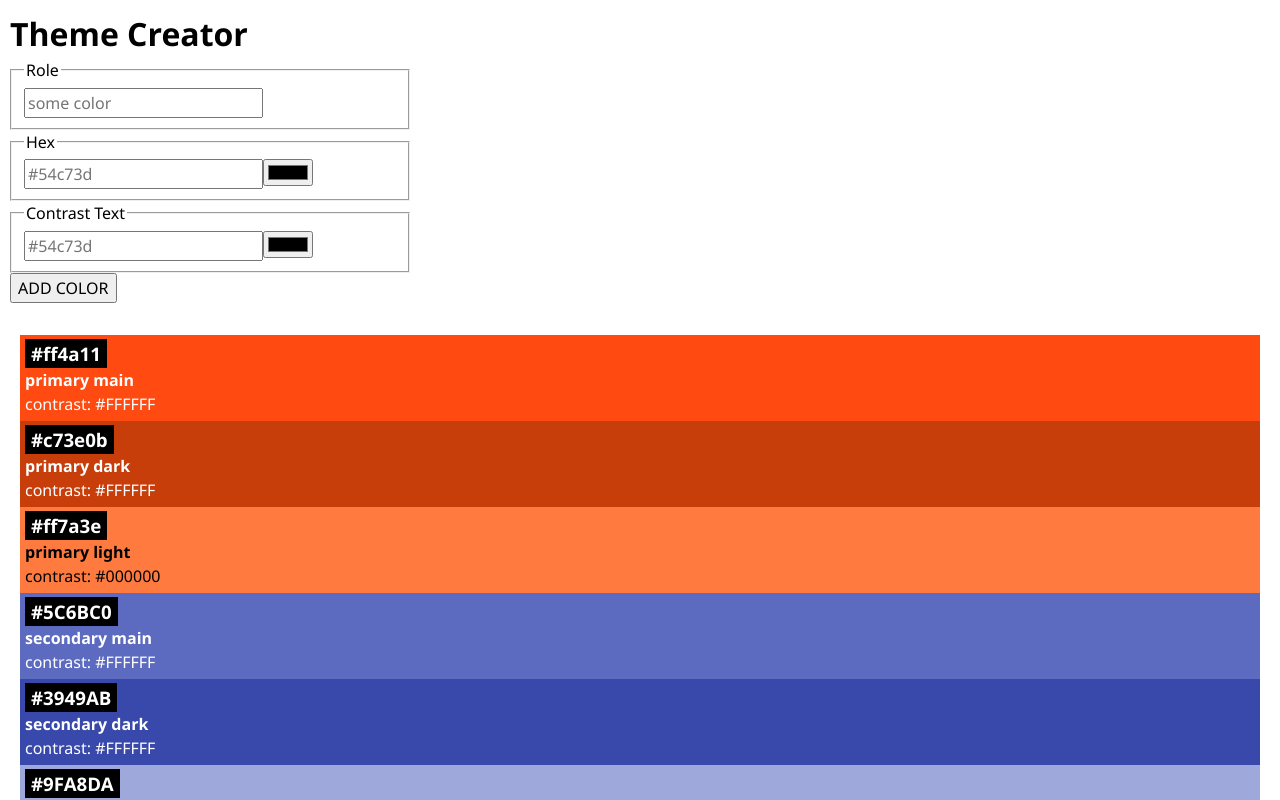
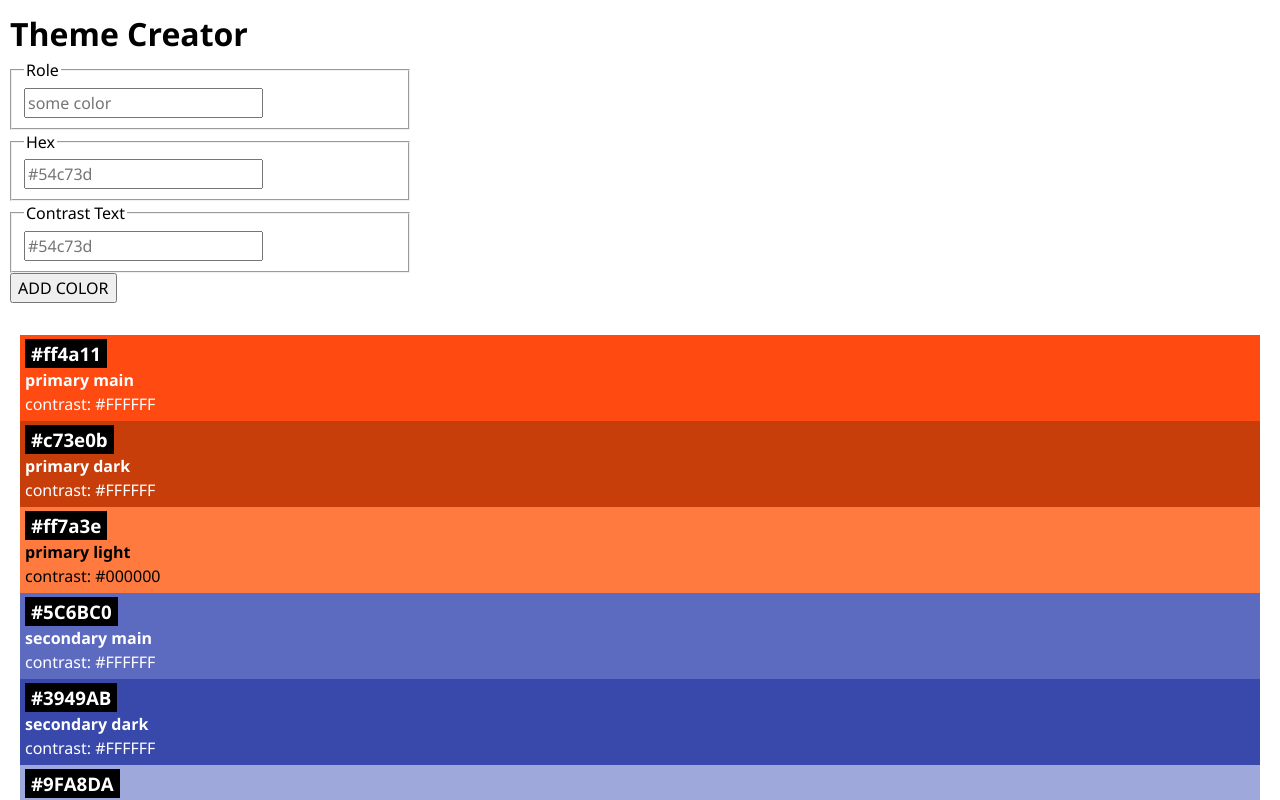
Before and after one commit to StephMode/iro, a React (Vite) app: page / in a window 1280 px wide. Shown: the top 800 px of the page. Built offline with nearby package versions, Linux system fonts and the light colour scheme.

Commit message:
Add handleSubmit fn to store form data

```diff
--- a/src/Components/ColorForm/ColorForm.jsx
+++ b/src/Components/ColorForm/ColorForm.jsx
@@ -4,12 +4,16 @@ export default function ColorForm({ onAddColor }) {
   // add fn to handle submit and store input data to be passed to App
   function handleSubmit(event) {
     event.preventDefault();
+    // store input data
     const formData = new FormData(event.target);
     const data = Object.fromEntries(formData);
 
     console.log(data);
+    // onAddColor(data);
 
-    //
+    // event handling logic to improve form UX
+    event.target.reset();
+    event.target.elements.role.focus();
   }
 
   return (
@@ -33,7 +37,7 @@ export default function ColorForm({ onAddColor }) {
           type="text"
           placeholder="#54c73d"
         ></input>
-        <input id="color-hex--input" type="color"></input>
+        {/* <input id="color-hex--input" type="color"></input> */}
       </fieldset>
       <fieldset className="ColorForm--form--fieldset">
         <legend>Contrast Text</legend>
@@ -44,7 +48,7 @@ export default function ColorForm({ onAddColor }) {
           type="text"
           placeholder="#54c73d"
         ></input>
-        <input name="color-contrast-text--input" type="color"></input>
+        {/* <input name="color-contrast-text--input" type="color"></input> */}
       </fieldset>
       <button type="submit">ADD COLOR</button>
     </form>
--- a/src/lib/colors.js
+++ b/src/lib/colors.js
@@ -28,4 +28,9 @@ export const initialColors = [
     hex: "#43464b",
     contrastText: "#FFFFFF",
   }, // Lighter charcoal
+  // {
+  //   role: "aa",
+  //   hex: "#54c73d",
+  //   contrastText: "#54c73d",
+  // }, // test: c.log'ed formData obj hard coded to see wether array accepts data
 ];
```
